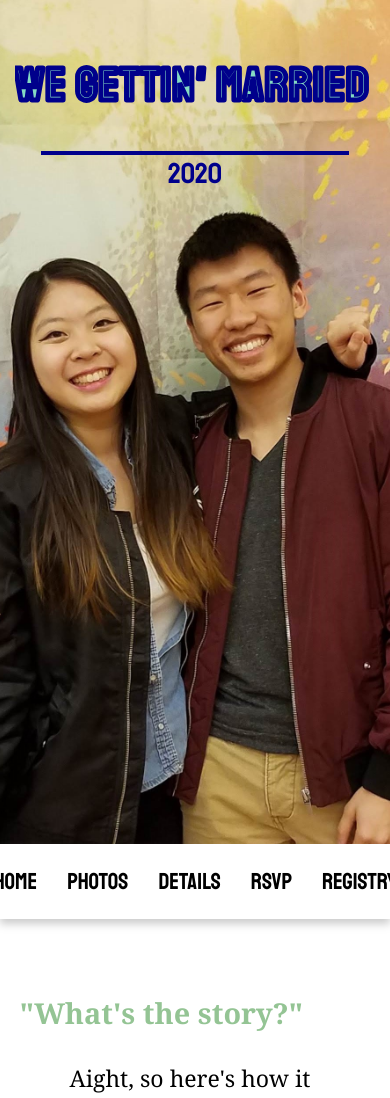
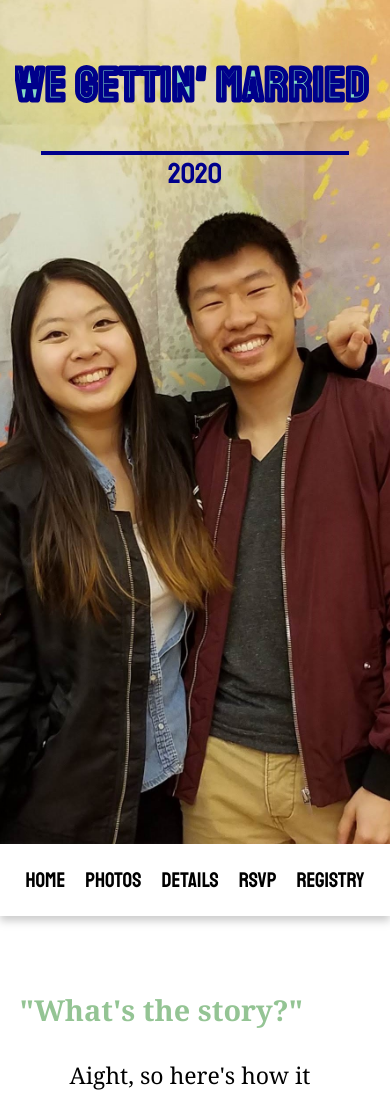
Before and after one commit to mlee138/WeddingSite, a React (Create React App) app: page / in a window 390 px wide. Shown: the top 1098 px of the page. Built offline with nearby package versions, Linux system fonts and the light colour scheme.

Commit message:
final CSS fix?

```diff
--- a/src/stylesheets/App.css
+++ b/src/stylesheets/App.css
@@ -146,8 +146,8 @@ footer {
   main {
     padding: 50px 5%;
   }
-  nav a {
-    padding: 5px 10px;
+  nav div a {
+    padding: 0px 10px;
     font-size: 1.1em;
   }
 }
--- a/src/stylesheets/App.scss
+++ b/src/stylesheets/App.scss
@@ -101,7 +101,7 @@ footer {
 @media screen and (max-width: 750px){
     .App header svg { font-size: 2.4em; width: 360px;}
     main { padding: 50px 5%; }
-    nav a{ padding: 5px 10px; font-size: 1.1em}
+    nav div a{ padding: 0px 10px; font-size: 1.1em}
 }
 
 @keyframes headerText {
```
Also changed, not shown: 1 other file (tests, documents, lock files or other folders).
